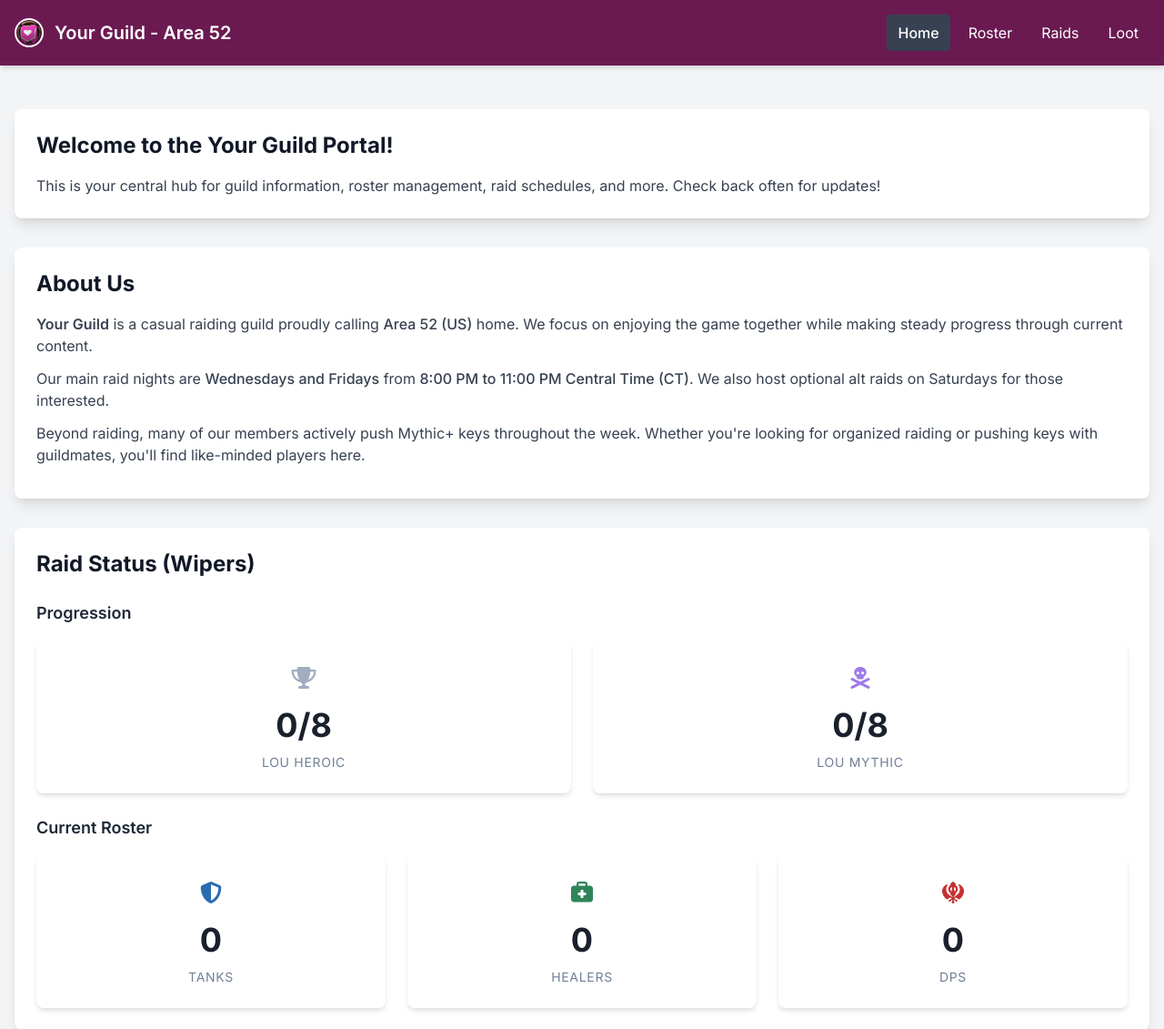
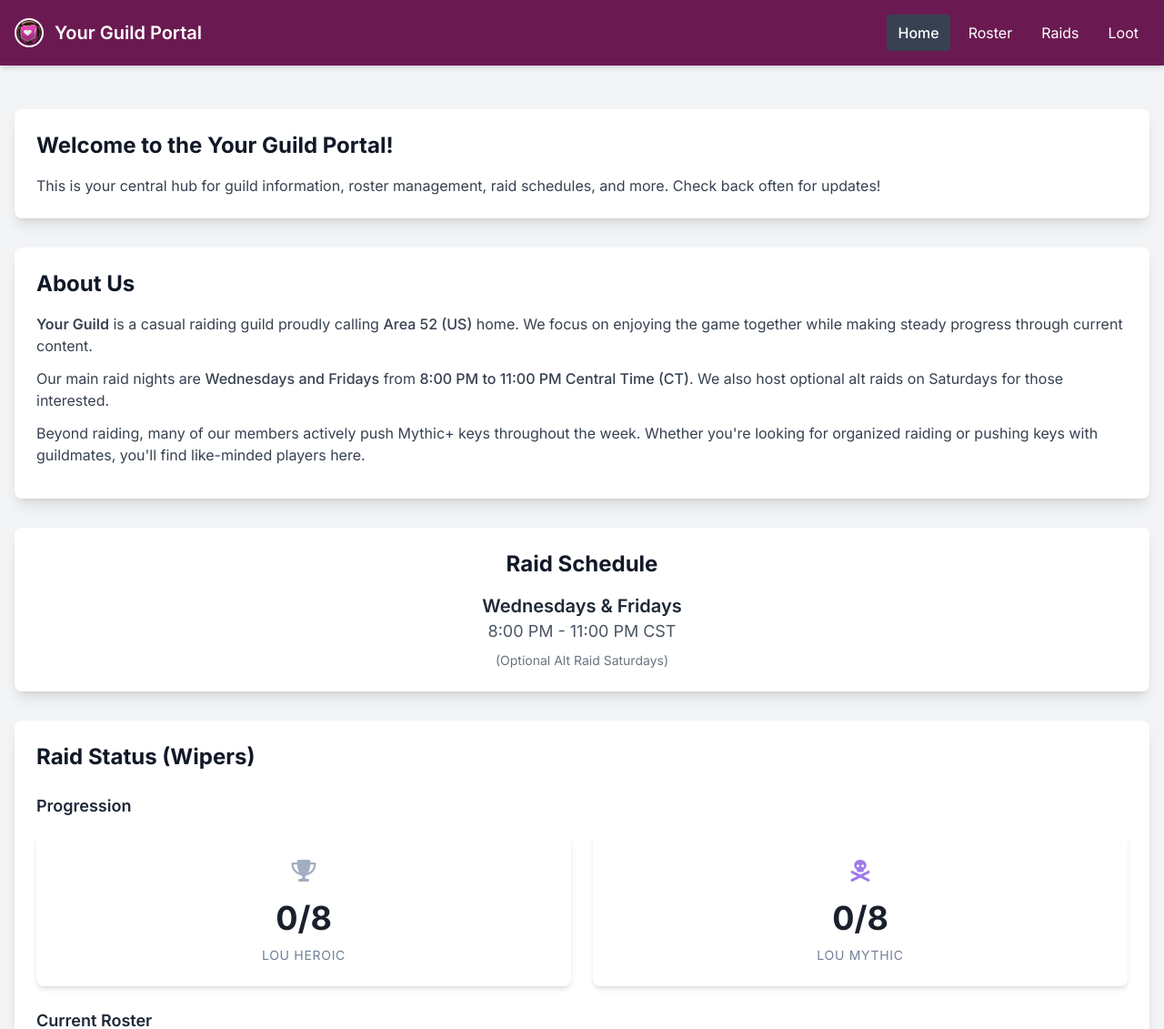
Before and after one commit to bpdaum/wipesontrash, a Flask app: page / in a window 1280 px wide. Shown: the top 1131 px of the page at 91% size. Run offline with Flask 3, Linux system fonts and the light colour scheme; data that the repository does not hold is empty; some libraries are stand-ins or nearby versions.

```diff
--- a/templates/index.html
+++ b/templates/index.html
@@ -7,9 +7,10 @@
     <script src="https://cdn.tailwindcss.com"></script>
     <link rel="preconnect" href="https://fonts.googleapis.com">
     <link rel="preconnect" href="https://fonts.gstatic.com" crossorigin>
-    <link href="https://fonts.googleapis.com/css2?family=Inter:wght@400;500;600;700&display=swap" rel="stylesheet">
+    <link href="https://fonts.googleapis.com/css2?family=Inter:wght@400;500;600;700;800;900&display=swap" rel="stylesheet">
     <link rel="stylesheet" href="https://cdnjs.cloudflare.com/ajax/libs/font-awesome/6.5.1/css/all.min.css" integrity="sha512-DTOQO9RWCH3ppGqcWaEA1BIZOC6xxalwEsw9c2QQeAIftl+Vegovlnee1c9QX4TctnWMn13TZye+giMm8e2LwA==" crossorigin="anonymous" referrerpolicy="no-referrer" />
     <style>
+        /* Base styles */
         body { font-family: 'Inter', sans-serif; background-color: #f7fafc; /* gray-100 */ }
         /* Custom styles for KPI cards */
         .kpi-card {
@@ -53,10 +54,11 @@
             {# Wrapped title and image in a flex container #}
             <div class="flex items-center space-x-3 mb-2 sm:mb-0">
                  {# Image tag using url_for to link to static file #}
+                 {# Ensure 'static/images/wot_logo.png' exists and was deployed #}
                  <img src="{{ url_for('static', filename='images/wot_logo.png') }}"
                       alt="{{ guild_name }} Logo"
                       class="h-8 w-8 rounded-full border-2 border-white">
-                 <h1 class="text-xl font-semibold">{{ guild_name }} - Area 52</h1>
+                 <h1 class="text-xl font-semibold">{{ guild_name }} Portal</h1>
             </div>
             <div class="flex space-x-2">
                 <a href="/" class="px-3 py-2 rounded bg-gray-700 font-medium hover:bg-gray-600">Home</a> {# Added hover effect #}
@@ -96,6 +98,18 @@
             </div>
         </div>
 
+        <div class="bg-white p-6 rounded-lg shadow-lg text-center"> {# Added text-center #}
+            <h2 class="text-2xl font-bold mb-4 text-gray-900">Raid Schedule</h2>
+            <p class="text-xl text-gray-800 font-semibold">
+                Wednesdays & Fridays
+            </p>
+            <p class="text-lg text-gray-600">
+                8:00 PM - 11:00 PM CST
+            </p>
+             <p class="text-sm text-gray-500 mt-2">
+                (Optional Alt Raid Saturdays)
+             </p>
+        </div>
         <div class="bg-white p-6 rounded-lg shadow-lg space-y-6"> {# Added space-y-6 for spacing inside #}
             <h2 class="text-2xl font-bold text-gray-900">Raid Status (Wipers)</h2>
 
```
